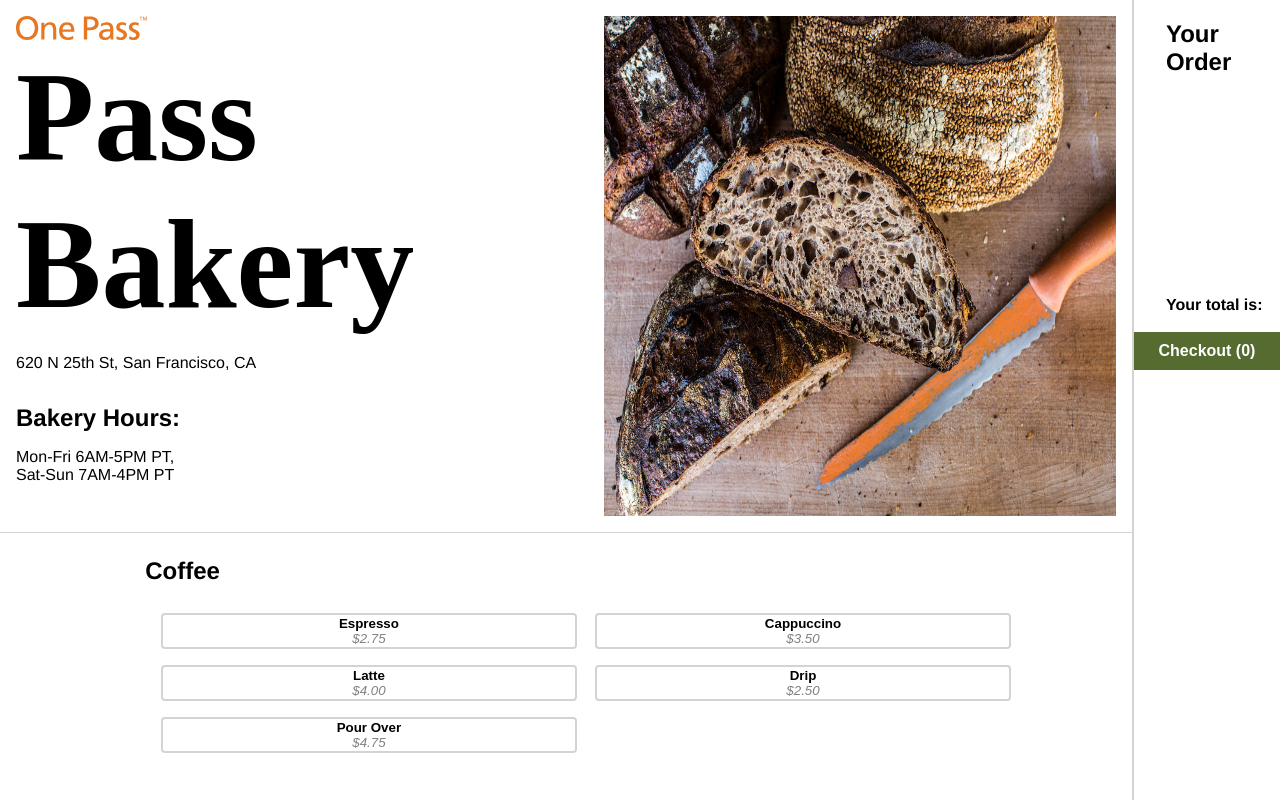
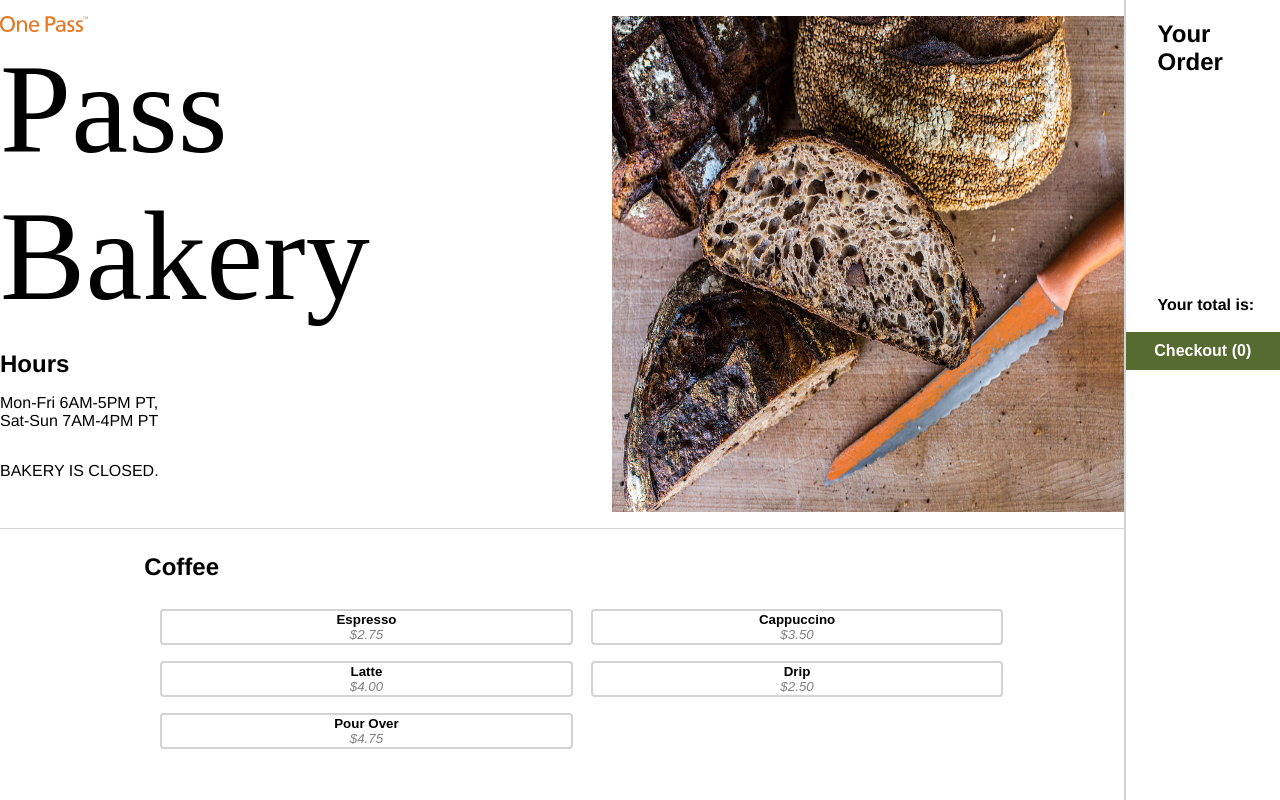
Before and after one commit to aalvarez11/pass-bakery-fe, a React (Create React App) app in the folder pass-bakery-fe/: page / in a window 1280 px wide. Shown: the top 800 px of the page. Built offline with nearby package versions, Linux system fonts and the light colour scheme; a web font is replaced by a local one.

Commit message:
resized logo, convert to class, hideable message

```diff
--- a/pass-bakery-fe/src/components/TitleNav.jsx
+++ b/pass-bakery-fe/src/components/TitleNav.jsx
@@ -6,13 +6,20 @@ import bread from "../images/bread.jpeg";
 const StyledTitleContainer = styled.div`
   display: flex;
   justify-content: space-evenly;
-  padding: 16px;
+  padding-top: 16px;
+  padding-bottom: 16px;
   border-bottom: 1px solid lightgray;
+`;
+
+const StyledLogo = styled.img`
+  max-height: 16px;
+  width: auto;
 `;
 
 const StyledTitle = styled.h1`
   margin: auto;
   font-family: "Qwitcher Grypen";
+  font-weight: normal;
   font-size: 128px;
 `;
 
@@ -31,23 +38,49 @@ const StyledInfo = styled.p`
   margin-bottom: 32px;
 `;
 
-function TitleNav() {
+class TitleNav extends React.Component {
+  constructor() {
+    super();
+    var today = new Date();
+    var hour = today.getHours();
+    var day = today.getDay();
+
+    this.state = {
+      currHour: hour,
+      currDay: day,
+    };
+  }
+
+  render() {
+    let closedMessage = "";
+
+    if (
+      ((this.state.currDay == 0 || this.state.currDay == 6) &&
+        (this.state.currHour < 7 || this.state.currHour > 15)) ||
+      (this.state.currDay > 0 &&
+        this.state.currDay < 6 &&
+        (this.state.currHour < 6 || this.state.currHour > 16))
+    ) {
+      closedMessage = "BAKERY IS CLOSED.";
+    }
+
     return (
       <StyledTitleContainer>
         <div id="title-hours">
-        <img src={logo} alt="one pass logo" />
+          <StyledLogo src={logo} alt="the One Pass logo" />
           <StyledTitle>Pass Bakery</StyledTitle>
-        <StyledInfo>620 N 25th St, San Francisco, CA</StyledInfo>
-        <StyledHours>Bakery Hours:</StyledHours>
+          <StyledHours>Hours</StyledHours>
           <StyledInfo>
             Mon-Fri 6AM-5PM PT,
             <br />
             Sat-Sun 7AM-4PM PT
           </StyledInfo>
+          <StyledInfo className="bakery-closed">{closedMessage}</StyledInfo>
         </div>
         <StyledBreadImage src={bread} alt="fresh baked bread" />
       </StyledTitleContainer>
     );
   }
+}
 
 export default TitleNav;
```
Lines whose indentation alone changed are shown as unchanged.
